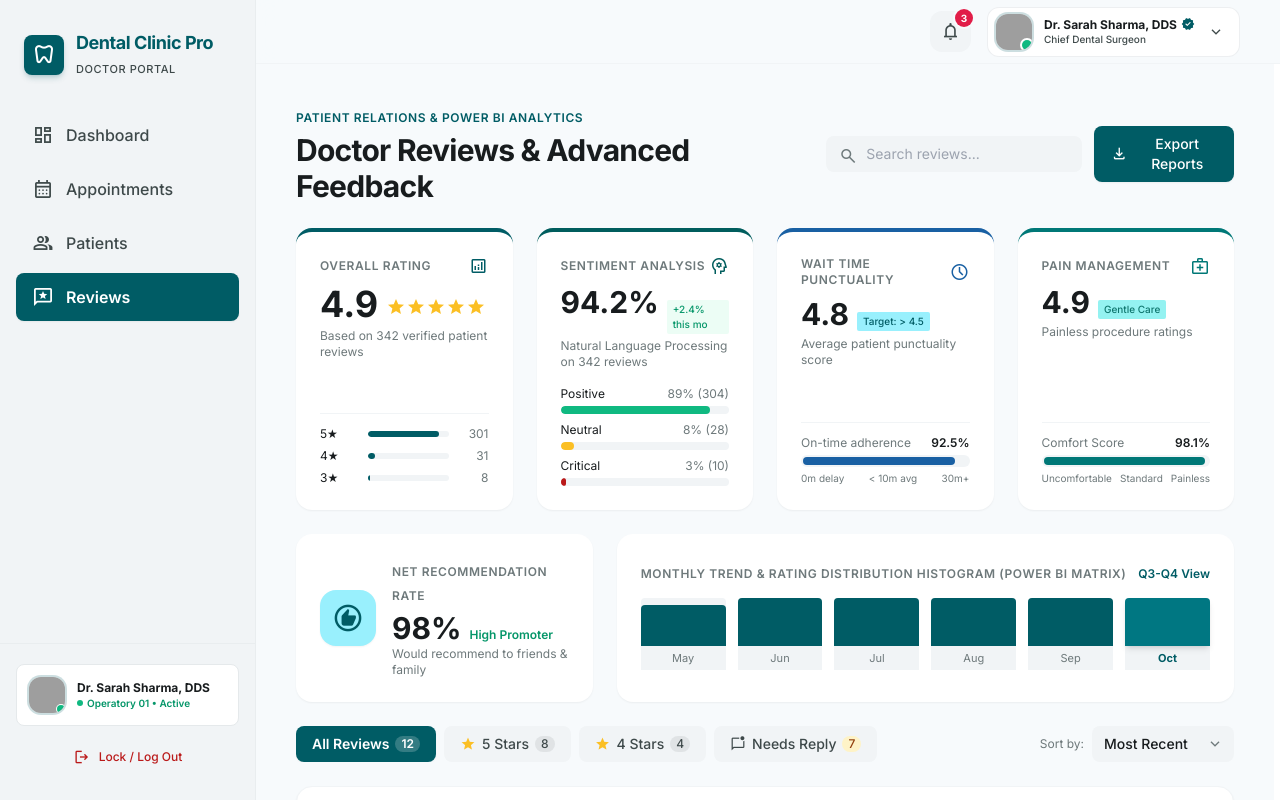
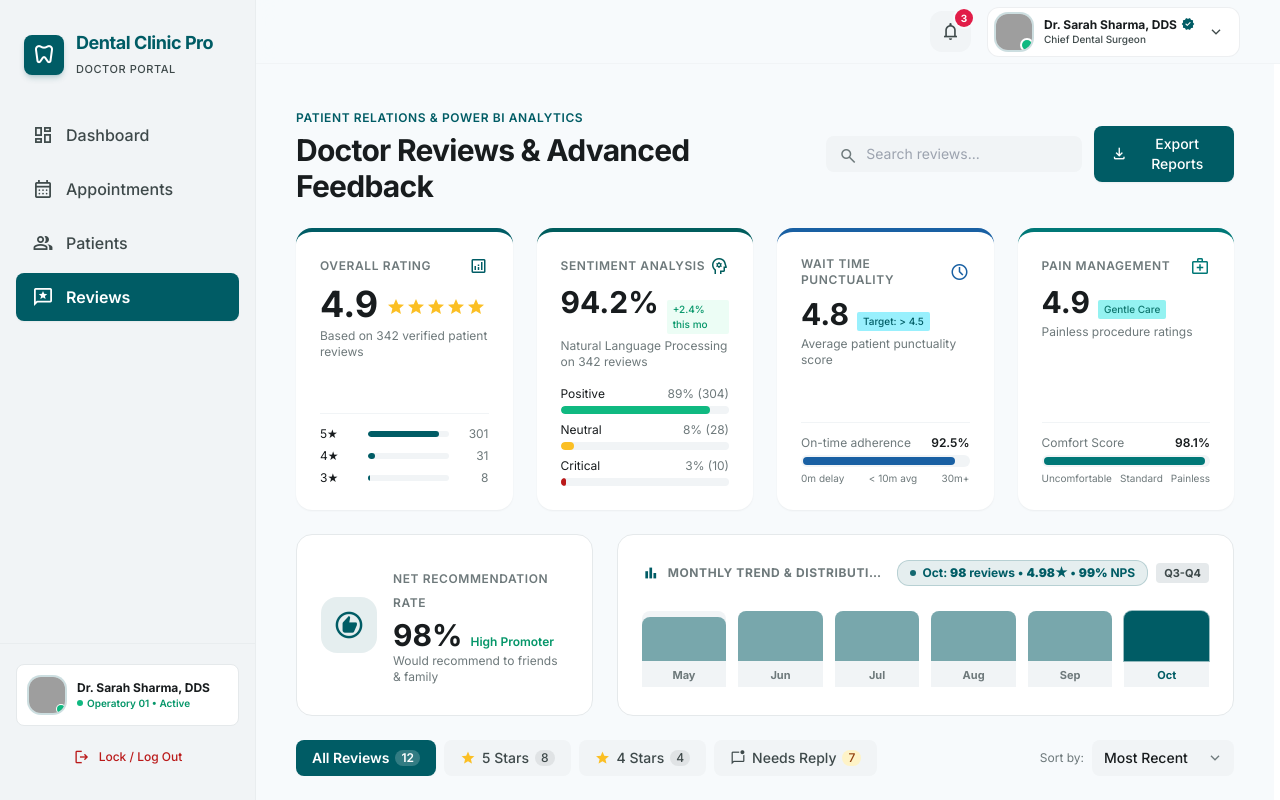
Before and after one commit to HelloWorld-Farhan/Doctor_DentalClinic, a React (Vite) app: page /dashboard/reviews in a window 1280 px wide. Shown: the top 800 px of the page. Built offline with nearby package versions, Linux system fonts and the light colour scheme; grey boxes are pictures that could not be loaded.

Commit message:
fix(reviews): eliminate histogram hover layout shifts with persistent telemetry badge and fixed height

```diff
--- a/src/pages/Reviews.tsx
+++ b/src/pages/Reviews.tsx
@@ -267,6 +267,9 @@ export default function Reviews() {
   // Histogram Hover State
   const [hoveredMonth, setHoveredMonth] = useState<typeof HISTOGRAM_MONTHS[0] | null>(null);
   const [selectedMonth, setSelectedMonth] = useState<string>("Oct");
+
+  // Persistent active telemetry dataset (smooth transition without layout fluctuation)
+  const activeTelemetry = hoveredMonth || HISTOGRAM_MONTHS.find(m => m.month === selectedMonth) || HISTOGRAM_MONTHS[HISTOGRAM_MONTHS.length - 1];
 
   // Toast Notification
   const [toastMessage, setToastMessage] = useState<string | null>(null);
@@ -617,10 +620,10 @@ export default function Reviews() {
       </div>
 
       {/* Secondary analytics banner: Recommendation Rate & Histogram Trends */}
-      <div className="grid grid-cols-1 lg:grid-cols-3 gap-6">
-        <div className="bg-surface-container-lowest p-6 rounded-2xl shadow-sm flex items-center justify-between">
+      <div className="grid grid-cols-1 lg:grid-cols-3 gap-6 items-stretch">
+        <div className="bg-surface-container-lowest p-6 rounded-2xl shadow-xs border border-surface-container-high flex items-center justify-between min-h-[160px]">
           <div className="flex items-center gap-4">
-            <div className="w-14 h-14 rounded-2xl bg-primary-fixed flex items-center justify-center text-primary shrink-0 shadow-sm">
+            <div className="w-14 h-14 rounded-2xl bg-primary/10 flex items-center justify-center text-primary shrink-0 shadow-xs">
               <span className="material-symbols-outlined text-[32px]">recommend</span>
             </div>
             <div>
@@ -634,43 +637,63 @@ export default function Reviews() {
           </div>
         </div>
 
-        {/* Animated Power BI Interactive Histogram */}
-        <div className="bg-surface-container-lowest p-6 rounded-2xl shadow-sm lg:col-span-2 flex flex-col justify-center relative">
-          <div className="flex justify-between items-center mb-2">
-            <div className="flex items-center gap-2">
-              <span className="text-xs font-semibold uppercase tracking-wider text-outline">Monthly Trend & Rating Distribution Histogram (Power BI Matrix)</span>
-              {hoveredMonth && (
-                <span className="text-xs text-primary font-bold px-2 py-0.5 bg-primary-fixed/50 rounded-full animate-fadeIn">
-                  {hoveredMonth.month}: {hoveredMonth.count} reviews • {hoveredMonth.avg}★ • {hoveredMonth.nps} NPS
+        {/* Animated Power BI Interactive Histogram (Fixed height & zero-fluctuation header) */}
+        <div className="bg-surface-container-lowest p-6 rounded-2xl shadow-xs border border-surface-container-high lg:col-span-2 flex flex-col justify-between min-h-[160px] relative">
+          <div className="flex items-center justify-between gap-3 mb-2 h-7">
+            <div className="flex items-center gap-2 min-w-0">
+              <span className="material-symbols-outlined text-primary text-[18px] shrink-0">bar_chart</span>
+              <span className="text-xs font-bold uppercase tracking-wider text-outline truncate">
+                Monthly Trend & Distribution
+              </span>
+            </div>
+
+            {/* Stable Telemetry Pill - Always present so card height NEVER shifts */}
+            <div className="flex items-center gap-2 shrink-0">
+              <div className="text-xs text-primary font-bold px-3 py-1 bg-primary/10 rounded-full flex items-center gap-1.5 border border-primary/20 shadow-2xs">
+                <span className="w-1.5 h-1.5 rounded-full bg-primary animate-pulse"></span>
+                <span>
+                  {activeTelemetry.month}: <strong>{activeTelemetry.count}</strong> reviews • <strong>{activeTelemetry.avg}★</strong> • <strong>{activeTelemetry.nps}</strong> NPS
                 </span>
-              )}
+              </div>
+              <span className="text-[11px] font-bold text-on-surface-variant bg-surface-container-high px-2 py-0.5 rounded-lg shrink-0">
+                Q3-Q4
+              </span>
             </div>
-            <span className="text-xs text-primary font-semibold">Q3-Q4 View</span>
           </div>
 
-          <div className="grid grid-cols-6 gap-3 items-end h-20 pt-2 relative">
+          <div className="grid grid-cols-6 gap-3 items-end h-24 pt-4 pb-1 relative">
             {HISTOGRAM_MONTHS.map((bar, i) => {
               const isSelected = selectedMonth === bar.month;
+              const isHovered = hoveredMonth?.month === bar.month;
               return (
                 <div
                   key={i}
                   onMouseEnter={() => setHoveredMonth(bar)}
                   onMouseLeave={() => setHoveredMonth(null)}
-                  onClick={() => setSelectedMonth(bar.month)}
-                  className="bg-surface-container-low rounded-t-lg flex flex-col justify-end items-center h-full pb-1 cursor-pointer transition-all hover:bg-surface-container-high group relative"
+                  onClick={() => {
+                    setSelectedMonth(bar.month);
+                    showToast(`Filtered review matrix to ${bar.month} 2023 (${bar.count} reviews)`);
+                  }}
+                  className="bg-surface-container-low rounded-t-xl flex flex-col justify-end items-center h-full pb-1 cursor-pointer transition-all hover:bg-surface-container-high group relative"
                 >
                   <motion.div
                     initial={{ height: 0 }}
                     animate={{ height: bar.height }}
-                    transition={{ duration: 0.8, delay: i * 0.1, type: "spring", damping: 14 }}
-                    className={`w-full rounded-t-lg transition-colors ${isSelected ? 'bg-primary-container shadow-md' : 'bg-primary group-hover:bg-primary-container'}`}
-                  ></motion.div>
-                  <span className={`text-[11px] mt-1 transition-all ${isSelected ? 'text-primary font-bold' : 'text-outline group-hover:text-on-surface'}`}>
+                    transition={{ duration: 0.8, delay: i * 0.08, type: "spring", damping: 14 }}
+                    className={`w-full rounded-t-xl transition-all ${
+                      isSelected || isHovered
+                        ? 'bg-primary shadow-xs ring-1 ring-primary/40'
+                        : 'bg-primary/50 group-hover:bg-primary/80'
+                    }`}
+                  />
+                  <span className={`text-[11px] mt-1.5 font-bold transition-all ${
+                    isSelected || isHovered ? 'text-primary' : 'text-outline group-hover:text-on-surface'
+                  }`}>
                     {bar.month}
                   </span>
 
-                  {/* Micro Tooltip */}
-                  <div className="absolute -top-8 bg-on-surface text-surface text-[10px] py-1 px-2 rounded opacity-0 group-hover:opacity-100 transition-opacity pointer-events-none whitespace-nowrap z-20 shadow-md">
+                  {/* Clean micro-tooltip centered above each bar */}
+                  <div className="absolute -top-7 left-1/2 -translate-x-1/2 bg-slate-900/95 text-white text-[10px] font-bold py-1 px-2.5 rounded-lg opacity-0 group-hover:opacity-100 transition-opacity pointer-events-none whitespace-nowrap z-20 shadow-xl border border-slate-700/60 ring-1 ring-black/10">
                     {bar.count} reviews ({bar.avg}★)
                   </div>
                 </div>
```
